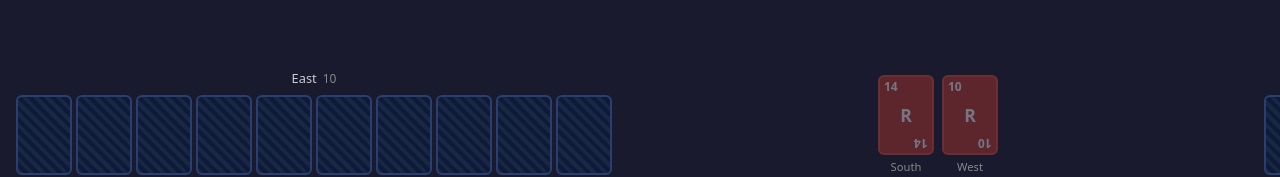
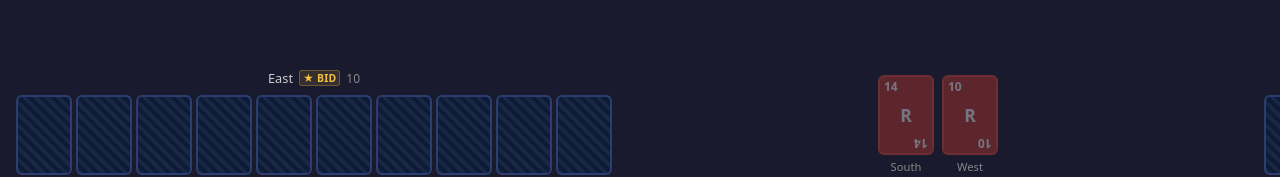
Before and after one commit to psychosledge/squickr-rook, a React (Vite) app in the folder apps/web/: page / in a window 1280 px wide. Both pictures are taken after a click on the button "New Game". Shown: the part 298-475 px from the top of the page. Built offline with nearby package versions, Linux system fonts and the light colour scheme.

Commit message:
feat(web): bidder badge on PlayerSeat + make Rook lowest trump (still 20pts)

```diff
--- a/apps/web/src/components/GameTable/GameTable.tsx
+++ b/apps/web/src/components/GameTable/GameTable.tsx
@@ -1,6 +1,7 @@
 import PlayerSeat from "@/components/PlayerSeat/PlayerSeat";
 import CurrentTrick from "@/components/CurrentTrick/CurrentTrick";
 import type { GameState, CardId } from "@rook/engine";
+import { leftOf } from "@rook/engine";
 import styles from "./GameTable.module.css";
 
 type Props = {
@@ -11,19 +12,20 @@ type Props = {
 const HUMAN = "N" as const;
 
 export default function GameTable({ gameState, onPlayCard }: Props) {
-  const { hands, activePlayer, currentTrick, trump, phase } = gameState;
+  const { hands, activePlayer, currentTrick, trump, phase, dealer } = gameState;
   const isHumanTurn = phase === "playing" && activePlayer === HUMAN;
+  const bidder = leftOf(dealer);
 
   return (
     <div className={styles.table}>
       {/* Partner S — top center */}
       <div className={styles.top}>
-        <PlayerSeat seat="S" cards={hands["S"] ?? []} faceDown isActive={activePlayer === "S"} />
+        <PlayerSeat seat="S" cards={hands["S"] ?? []} faceDown isActive={activePlayer === "S"} isBidder={bidder === "S"} phase={phase} />
       </div>
 
       {/* Opponent E — screen-left (N=bottom, clockwise: N→E→S→W, so E is to N's left) */}
       <div className={styles.left}>
-        <PlayerSeat seat="E" cards={hands["E"] ?? []} faceDown isActive={activePlayer === "E"} />
+        <PlayerSeat seat="E" cards={hands["E"] ?? []} faceDown isActive={activePlayer === "E"} isBidder={bidder === "E"} phase={phase} />
       </div>
 
       {/* Center trick area */}
@@ -33,7 +35,7 @@ export default function GameTable({ gameState, onPlayCard }: Props) {
 
       {/* Opponent W — screen-right (N=bottom, clockwise: N→E→S→W, so W is to N's right) */}
       <div className={styles.right}>
-        <PlayerSeat seat="W" cards={hands["W"] ?? []} faceDown isActive={activePlayer === "W"} />
+        <PlayerSeat seat="W" cards={hands["W"] ?? []} faceDown isActive={activePlayer === "W"} isBidder={bidder === "W"} phase={phase} />
       </div>
 
       {/* Human N — bottom */}
@@ -43,6 +45,8 @@ export default function GameTable({ gameState, onPlayCard }: Props) {
           cards={hands["N"] ?? []}
           faceDown={false}
           isActive={activePlayer === HUMAN}
+          isBidder={bidder === "N"}
+          phase={phase}
           onCardClick={isHumanTurn ? onPlayCard : undefined}
         />
       </div>
--- a/apps/web/src/components/PlayerSeat/PlayerSeat.module.css
+++ b/apps/web/src/components/PlayerSeat/PlayerSeat.module.css
@@ -22,3 +22,13 @@
 .name { color: #ccc; }
 .count { color: #888; font-size: 0.75rem; }
 .indicator { color: var(--color-accent); font-size: 0.6rem; }
+.bidBadge {
+  color: #f0c040;
+  font-size: 0.65rem;
+  font-weight: 600;
+  letter-spacing: 0.02em;
+  background: rgba(240, 192, 64, 0.12);
+  border: 1px solid rgba(240, 192, 64, 0.3);
+  border-radius: 3px;
+  padding: 0 3px;
+}
--- a/apps/web/src/components/PlayerSeat/PlayerSeat.tsx
+++ b/apps/web/src/components/PlayerSeat/PlayerSeat.tsx
@@ -1,7 +1,7 @@
 import CardHand from "@/components/CardHand/CardHand";
 import { useLegalCards } from "@/hooks/useLegalCards";
 import { getSeatLabel } from "@/utils/seatLabel";
-import type { Seat, CardId } from "@rook/engine";
+import type { Seat, CardId, GamePhase } from "@rook/engine";
 import styles from "./PlayerSeat.module.css";
 
 type Props = {
@@ -9,17 +9,23 @@ type Props = {
   cards: CardId[];
   faceDown: boolean;
   isActive: boolean;
+  isBidder?: boolean;
+  phase: GamePhase;
   onCardClick?: (cardId: CardId) => void;
 };
 
-export default function PlayerSeat({ seat, cards, faceDown, isActive, onCardClick }: Props) {
+const BIDDER_PHASES: GamePhase[] = ["nest", "trump", "playing", "scoring"];
+
+export default function PlayerSeat({ seat, cards, faceDown, isActive, isBidder, phase, onCardClick }: Props) {
   const legalCards = useLegalCards(seat);
   const label = getSeatLabel(seat);
+  const showBidBadge = isBidder === true && BIDDER_PHASES.includes(phase);
 
   return (
     <div className={`${styles.seat} ${isActive ? styles.active : ""}`} data-seat={seat}>
       <div className={styles.nameRow}>
         <span className={styles.name}>{label}</span>
+        {showBidBadge && <span className={styles.bidBadge} aria-label="Bidder">★ BID</span>}
         {faceDown && <span className={styles.count}>{cards.length}</span>}
         {isActive && <span className={styles.indicator}>●</span>}
       </div>
--- a/packages/engine/src/deck.ts
+++ b/packages/engine/src/deck.ts
@@ -109,16 +109,18 @@ export function offSuitRank(cardId: CardId): number {
 
 /**
  * Trump rank: higher = stronger trump card.
- * ROOK=13, 1=12, 14=11, 13=10, 12=9, 11=8, 10=7, 9=6, 8=5, 7=4, 6=3, 5=2
+ * 1=12, 14=11, 13=10, 12=9, 11=8, 10=7, 9=6, 8=5, 7=4, 6=3, 5=2, ROOK=0
+ * Rank 1 is intentionally unused (gap between ROOK=0 and 5=2).
+ * ROOK is lowest trump — beats all off-suit but loses to any regular trump card.
  * Returns -1 if the card is NOT a trump card (not rook, not trump color).
  */
 export function trumpRank(cardId: CardId, trump: Color): number {
-  if (cardId === "ROOK") return 13; // Rook is always highest trump when trump is established
+  if (cardId === "ROOK") return 0; // lowest trump — beats off-suit but loses to all regular trump
   const card = cardFromId(cardId);
   if (card.kind !== "regular") return -1;
   if (card.color !== trump) return -1;
   switch (card.value) {
-    case 1:  return 12;
+    case 1:  return 12;  // highest regular trump
     case 14: return 11;
     case 13: return 10;
     case 12: return 9;
@@ -128,7 +130,7 @@ export function trumpRank(cardId: CardId, trump: Color): number {
     case 8:  return 5;
     case 7:  return 4;
     case 6:  return 3;
-    case 5:  return 2;
+    case 5:  return 2;   // lowest regular trump — still beats Rook
     default: return -1;
   }
 }
@@ -139,7 +141,7 @@ export function trumpRank(cardId: CardId, trump: Color): number {
  *
  * Rules:
  * - Trump beats off-suit (trump only meaningful when trump has been established)
- * - Rook Bird beats all trump cards
+ * - Rook Bird is the LOWEST trump — beats off-suit but loses to any regular trump card
  * - Must-follow: if a card is not trump AND not the lead color, it cannot win
  * - Lead color: the color of the first card played (null if ROOK was led)
  */
```
Also changed, not shown: 1 other file (tests, documents, lock files or other folders).
